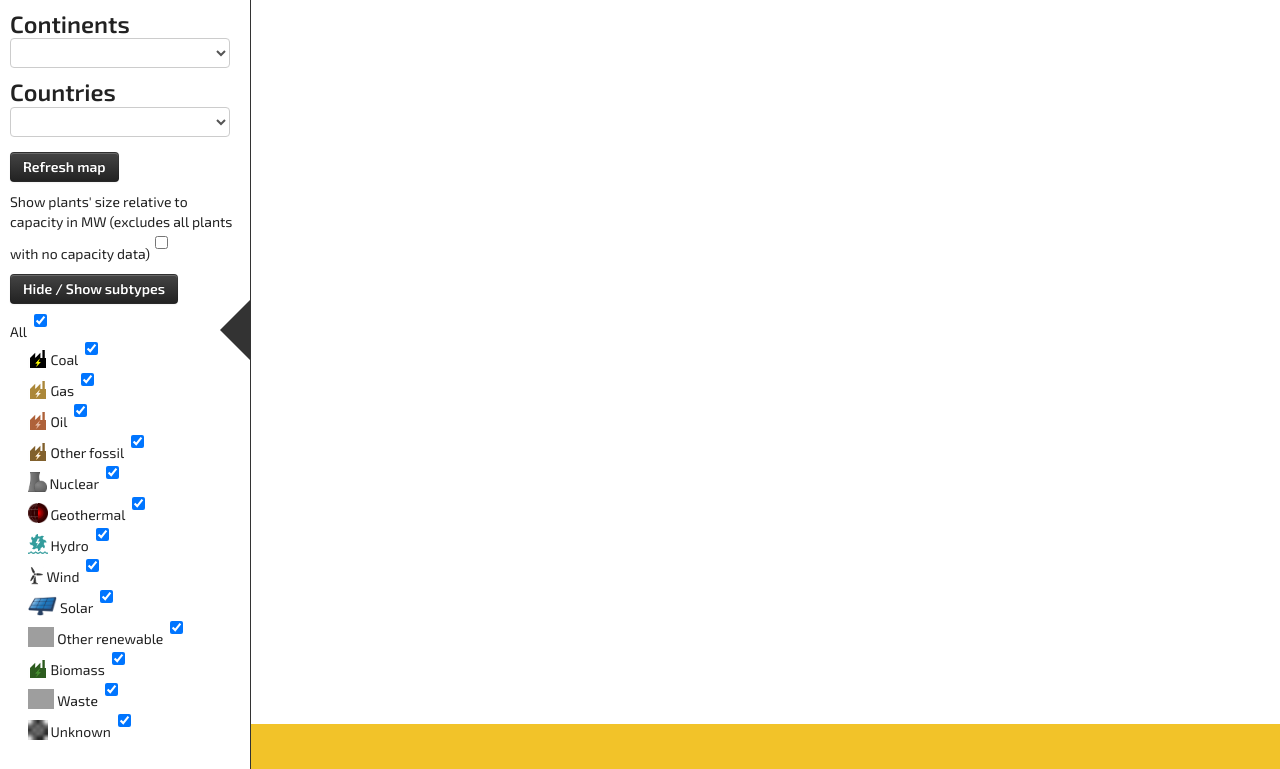
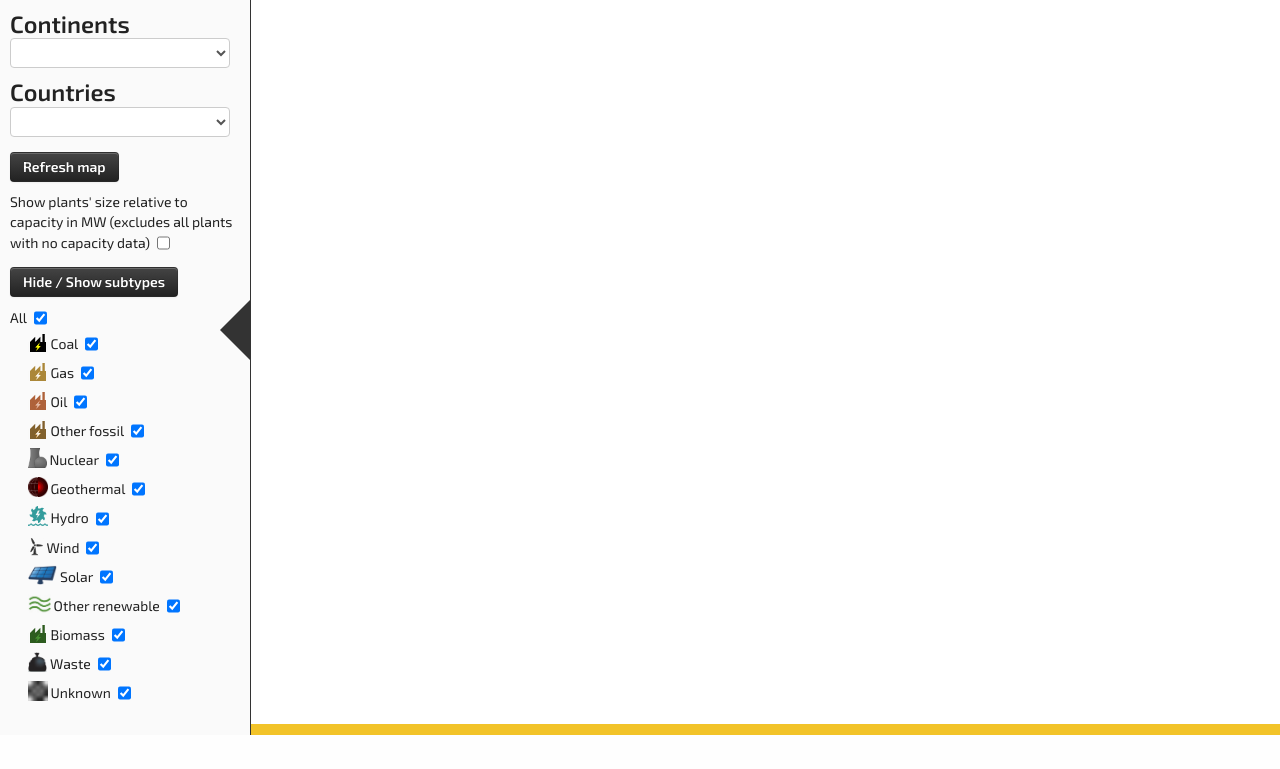
Before and after one commit to willbeaufoy/powerplantsmap, a Flask app: page / in a window 1280 px wide. Shown: the part 76-845 px from the top of the page. After the commit the page ends 811 px from the top, so only its background shows below. Run offline with Flask 2, Linux system fonts and the light colour scheme; data that the repository does not hold is empty; style sheets or scripts are compiled from the project's sources; parts of the project's set-up code (start-up, migrations or seed data) failed here and were passed over; some libraries are stand-ins or nearby versions; grey boxes are pictures that could not be loaded.

Commit message:
Fixed cross-browser checkbox display problems and added new icons for waste and other renewable

```diff
--- a/app/static/css/main.less
+++ b/app/static/css/main.less
@@ -1,5 +1,5 @@
 @handf: #F2C329;
-@whitey:#fff;
+@whitey:#fafafa;
 
 html {
     height:100%;
@@ -143,10 +143,6 @@ ul#fuel_types label {
     display: inline;
 }
 
-ul#fuel_types input[type=checkbox] {
-    margin: 0 0 0 7px;
-}
-
 ul li ul {
     margin-left: 1.25em;
 }
@@ -159,12 +155,10 @@ li.l1 {
     margin-bottom: 3px;
 }
 
-input[type=checkbox]#toggle-relative-size {
-    margin-left: 5px;
-}
-
-input[type=checkbox] {
-    vertical-align: 10px;
+#panel input[type=checkbox] {
+    height: 14px;
+    margin-left: 7px;
+    margin-bottom: 7px;
 }
 
 #spinner-container {
--- a/app/static/js/map-enipedia.js
+++ b/app/static/js/map-enipedia.js
@@ -327,7 +327,8 @@ function initialize() {
         markers: markers
     })
 
-    $('#map').height($(window).height() - $('header').outerHeight())
+//     $('#map').height($(window).height() - $('header').outerHeight())
+    $('#map').height($('#panel').outerHeight())
 
     addZoomListeners()
 
--- a/app/templates/index.html
+++ b/app/templates/index.html
@@ -37,7 +37,7 @@
             <ul id="fuel_types">
                 <li><label>All<input type="checkbox" id="all" class="broad" checked="true"></label>
                     <ul id="all" class="fuel_types">
-                        <li id="coal" class="l1"><img src="static/img/markers/Coal.png"><label class="l2">Coal<input type="checkbox" id="coal" class="lower l2 broad" checked="true"></label><ul class="l3 hide"></ul></li>
+                        <li id="coal" class="l1"><img src="static/img/markers/Coal.png"><span>Coal</span><input type="checkbox" id="coal" class="lower l2 broad" checked="true"><ul class="l3 hide"></ul></li>
                         <li id="gas" class="l1"><img src="static/img/markers/Gas.png"><label class="l2">Gas<input type="checkbox" id="gas" class="lower l2 broad" checked="true"></label><ul class="l3 hide"></ul></li>
                         <li id="oil" class="l1"><img src="static/img/markers/Oil.png"><label class="l2">Oil<input type="checkbox" id="oil" class="lower l2 broad" checked="true"></label><ul class="l3 hide"></ul></li>
                         <li id="other-fossil" class="l1"><img src="static/img/markers/Other-fossil.png"><label class="l2">Other fossil<input type="checkbox" id="other-fossil" class="lower l2 broad" checked="true"></label><ul class="l3 hide"></ul></li>
```
Also changed, not shown: README.md, app/static/img/markers/Other-renewable.png (added), app/static/img/markers/Waste.png (added).
